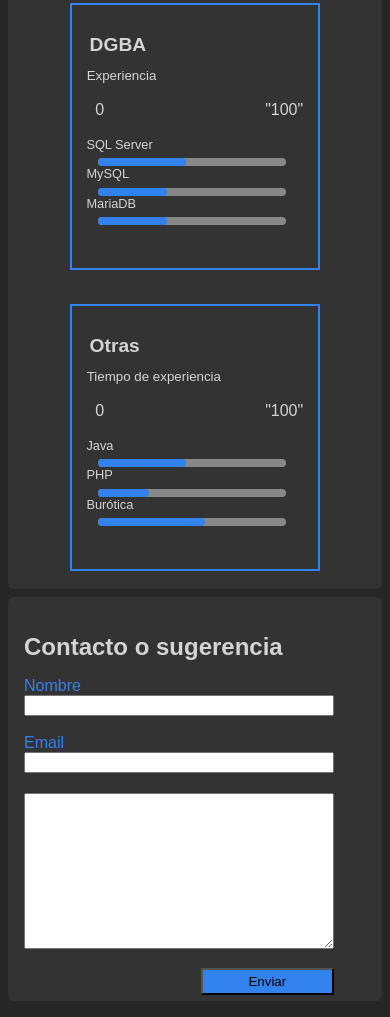
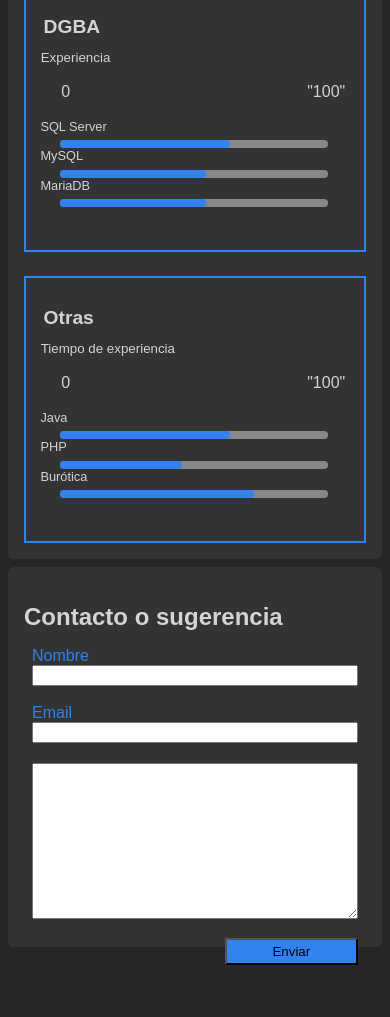
Before and after one commit to ricardocandelo/Curriculum, a plain HTML site: page index.html in a window 390 px wide. Shown: the part 2248-3265 px from the top of the page. After the commit the page ends 3213 px from the top, so only its background shows below. Drawn offline with Linux system fonts and the light colour scheme.

Commit message:
Barra reponsive

```diff
--- a/css/styles.css
+++ b/css/styles.css
@@ -278,13 +278,13 @@ body.dark{
 }
 
 .card__barr{
-    display: grid;
     width: 100%;
     justify-content: center;
 }
 
 @media screen and (min-width: 825px){
     .card__barr{
+        display: grid;
         display: flex;
         grid-template-columns:  min-content 3fr;
         grid-column: 1 / -1;
@@ -294,6 +294,7 @@ body.dark{
 }
 @media screen and (min-width: 580px){
     .card__barr{
+        display: grid;
         grid-template-columns:  max-content 3fr;
         grid-column: 1 / -1;
         justify-content: center;
@@ -330,12 +331,20 @@ body.dark{
     margin-top: .1em;
 }
 
+
 .skills__header{
     display: flex;
     justify-content: space-between;
-    width: 208px;
-    margin-left: 12px;
-    margin-right: 5px;
+    width: 90%;
+    margin-left: 1.5em;
+}
+
+@media  screen and (min-width: 580px){
+    .skills__header{
+        width: 208px;
+        margin-left: 12px;
+        margin-right: 5px;
+    }
 }
 
 .skills__tech{
@@ -360,6 +369,14 @@ body.dark{
     border-radius: var(--border-radius);
     overflow: hidden;
 
+}
+
+@media  screen and (max-width: 580px){
+    .skills__bar, .skills__bar::after{
+        width: 90%;
+        margin-left: .5em;
+
+    }
 }
 
 .skills__bar::after{
@@ -540,11 +557,17 @@ body.dark{
 }
 
 .contorn--barr{
-    margin: .8em;
-    margin-bottom: 2px;
-    width: 250px;
-    margin-top: 2em;
+    width: 100%;
+    margin-top: 1.5em;
     border: 2px solid var(--primary-color);
+}
+
+@media  screen and (min-width: 580px){
+    .contorn--barr{
+        margin: .8em;
+        width: 250px;
+        margin-top: 2em;
+    }
 }
 
 .section--barr{
@@ -609,7 +632,7 @@ body.dark{
 
 @media  screen and (max-width: 825px){
     .contorn--form{
-        margin-left: auto;
+        margin: .5em;
     }
 }
 
```
